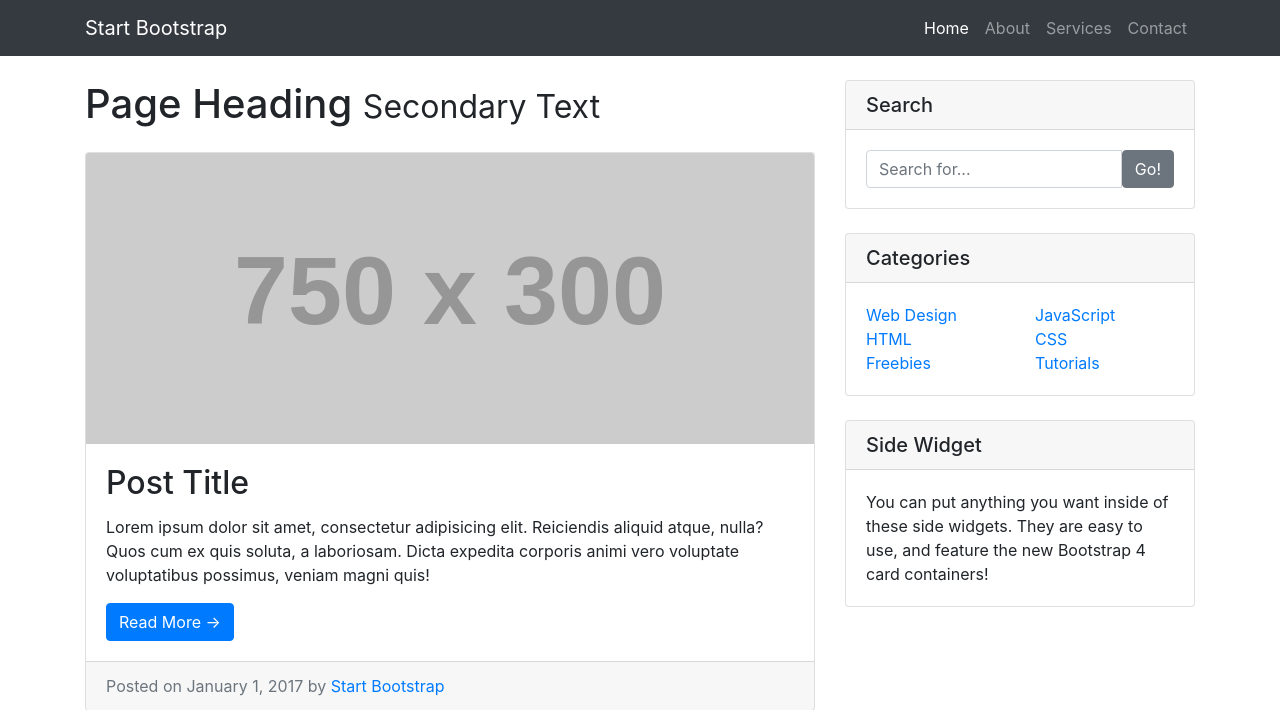
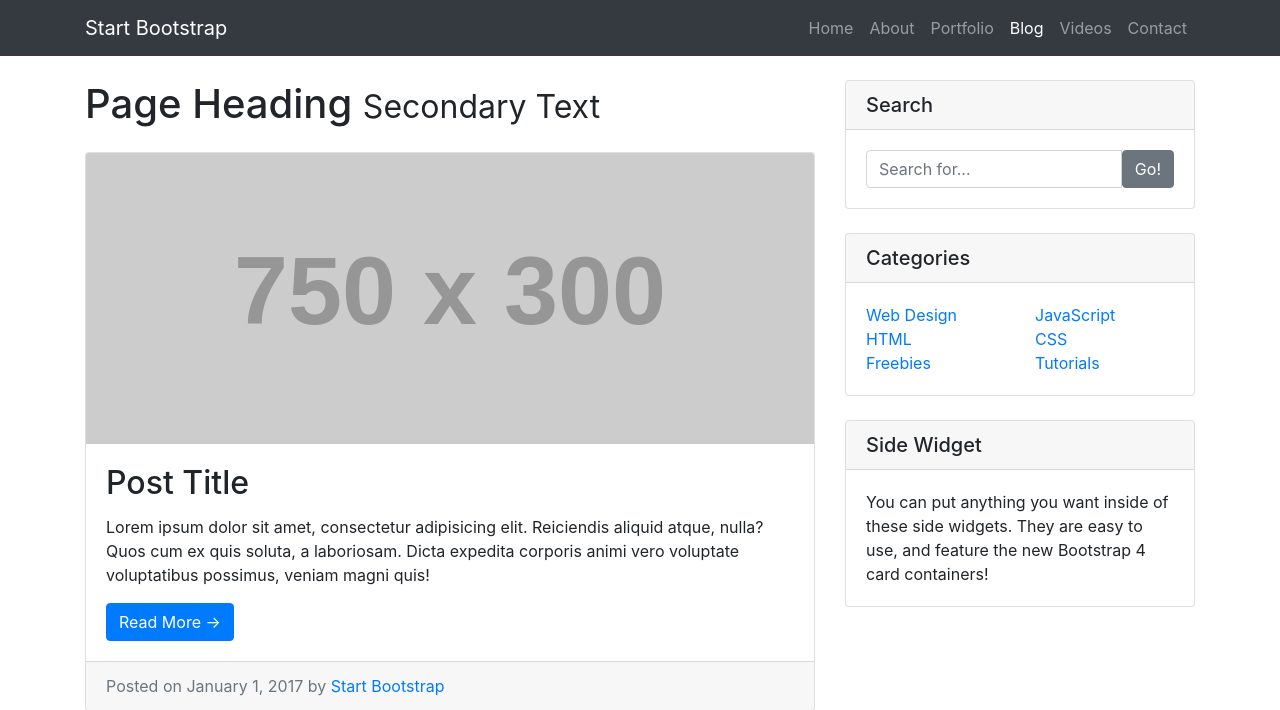
Before and after one commit to pejmanhadavi/django-team-website-example, a Django app: page /blog/ in a window 1280 px wide. Shown: the top 710 px of the page. Run offline with Django 3.2, Linux system fonts and the light colour scheme; grey boxes labelled with a size stand in for pictures from a placeholder-image service; some libraries are stand-ins or nearby versions.

Commit message:
Fix navigation in pages.

```diff
--- a/apps/blog/urls.py
+++ b/apps/blog/urls.py
@@ -4,5 +4,5 @@ from django.views.generic import TemplateView
 
 urlpatterns = [
     path('', TemplateView.as_view(template_name='blog_list.html'), name='blog_list'),
-    path('single/', TemplateView.as_view(template_name='blog_single.html'), name='blog_list'),
+    path('single/', TemplateView.as_view(template_name='blog_single.html'), name='blog_single'),
 ]
--- a/templates/partials/_navbar.html
+++ b/templates/partials/_navbar.html
@@ -2,24 +2,51 @@
 <nav class="navbar navbar-expand-lg navbar-dark bg-dark fixed-top">
     <div class="container">
         <a class="navbar-brand" href="#">Start Bootstrap</a>
-    <button class="navbar-toggler" type="button" data-toggle="collapse" data-target="#navbarResponsive"
-      aria-controls="navbarResponsive" aria-expanded="false" aria-label="Toggle navigation">
+        <button class="navbar-toggler" type="button" data-toggle="collapse" data-target="#navbarResponsive" aria-controls="navbarResponsive" aria-expanded="false" aria-label="Toggle navigation">
       <span class="navbar-toggler-icon"></span>
     </button>
         <div class="collapse navbar-collapse" id="navbarResponsive">
             <ul class="navbar-nav ml-auto">
-        <li class="nav-item active">
-          <a class="nav-link" href="#">Home
+                <li class="nav-item
+        {% if '/' == request.path %}
+              active
+            {% endif %}
+        ">
+                    <a class="nav-link" href="{% url 'index' %}">Home
             <span class="sr-only">(current)</span>
           </a>
                 </li>
-        <li class="nav-item">
-          <a class="nav-link" href="#">About</a>
+                <li class="nav-item
+                {% if 'about' in request.path %}
+              active
+            {% endif %}
+                ">
+                    <a class="nav-link" href="{% url 'about' %}">About</a>
                 </li>
-        <li class="nav-item">
-          <a class="nav-link" href="#">Services</a>
+                <li class="nav-item
+                {% if 'portfolio' in request.path %}
+              active
+            {% endif %}
+                ">
+                    <a class="nav-link" href="{% url 'portfolio' %}">Portfolio</a>
                 </li>
-        <li class="nav-item">
+                <li class="nav-item
+                {% if 'blog' in request.path %}
+              active
+            {% endif %}
+                ">
+                    <a class="nav-link" href="{% url 'blog_list' %}">Blog</a>
+                </li>
+                <li class="nav-item
+                {% if 'video' in request.path %}
+              active
+            {% endif %}">
+                    <a class="nav-link" href="{% url 'video_list' %}">Videos</a>
+                </li>
+                <li class="nav-item
+                {% if 'contact' in request.path %}
+              active
+            {% endif %}">
                     <a class="nav-link" href="#">Contact</a>
                 </li>
             </ul>
```
Lines whose indentation alone changed are shown as unchanged.
